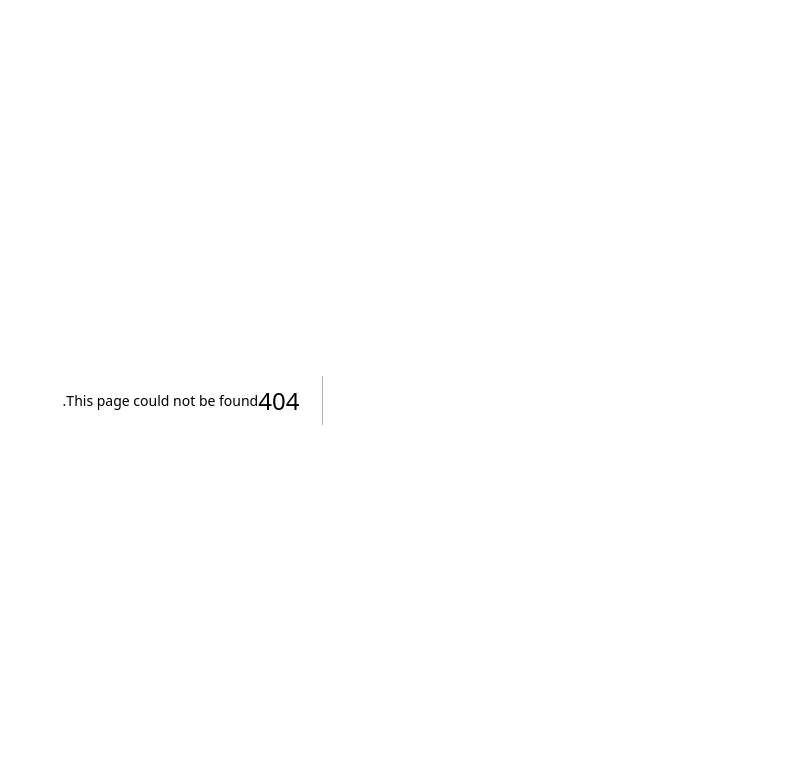
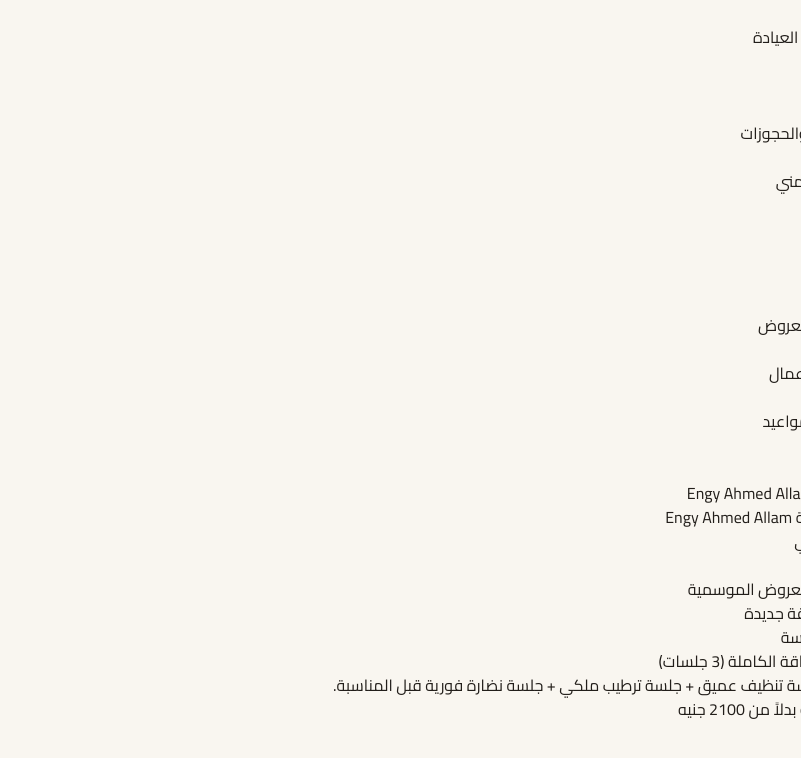
Before and after one commit to Anas-M-badr2030/engy-ahmed-allam-platform, a Next.js app: page /admin/packages in a window 1280 px wide. Before the commit this address had no page. Shown: the top 758 px of the page, without its empty margins (479-1280 px from the left). Built offline with nearby package versions, Linux system fonts and the light colour scheme.

Commit message:
Create page.tsx

```diff
--- /dev/null
+++ b/app/admin/packages/page.tsx
@@ -0,0 +1,24 @@
+import React from 'react';
+
+export default function AdminPackagesPage() {
+  return (
+    <div className="bg-white rounded-2xl p-6 shadow-sm border border-[#E8DFD1]">
+      <div className="flex items-center justify-between mb-6">
+        <h1 className="text-xl font-bold">الباقات والعروض الموسمية</h1>
+        <button className="bg-[#C8A97E] text-[#181512] font-bold px-4 py-2 rounded-xl text-xs">
+          + إنشاء باقة جديدة
+        </button>
+      </div>
+      <div className="p-5 rounded-2xl bg-[#FAF7F2] border border-[#EFE7DA] max-w-md">
+        <span className="text-[11px] bg-[#C8A97E] text-[#181512] font-bold px-2.5 py-0.5 rounded">
+          باقة العروسة
+        </span>
+        <h3 className="font-bold text-base mt-2">باقة الإشراقة الكاملة (3 جلسات)</h3>
+        <p className="text-xs text-gray-600 mt-1">
+          تشمل جلسة تنظيف عميق + جلسة ترطيب ملكي + جلسة نضارة فورية قبل المناسبة.
+        </p>
+        <p className="text-lg font-bold text-[#B68D52] mt-3">1800 جنيه بدلاً من 2100 جنيه</p>
+      </div>
+    </div>
+  );
+}
```
